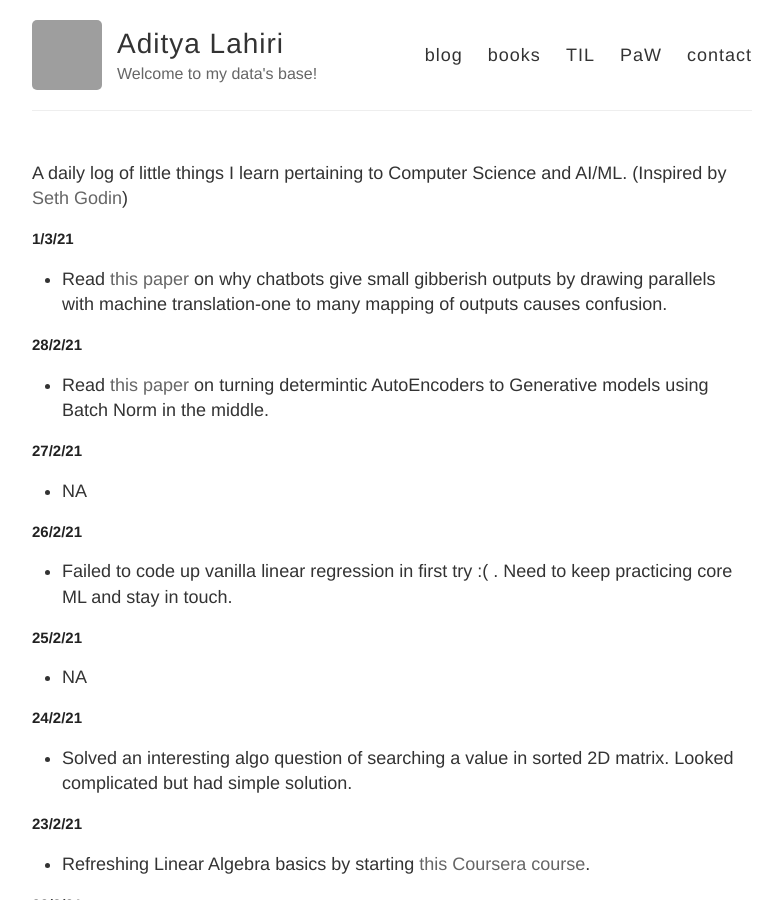
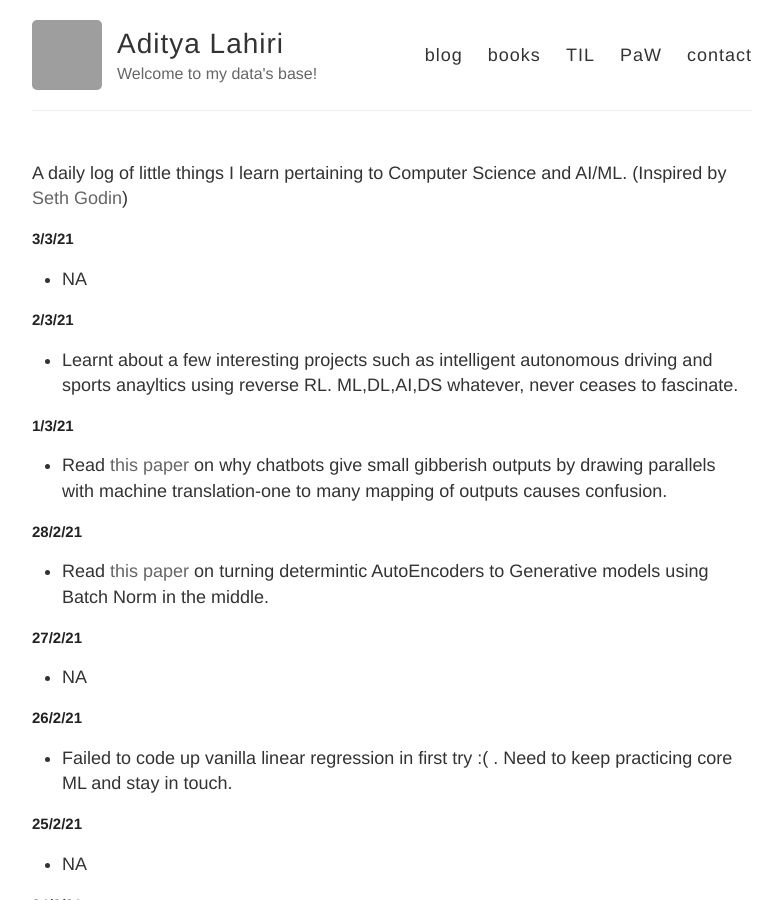
Before and after one commit to adityalahiri/adityalahiri.github.io, a Jekyll site: the page built from TIL.md, in a window 1280 px wide and 900 px high. Shown: the whole window, without its empty margins (248-1030 px from the left). Built offline with Jekyll 4.4.1, drawn with Linux system fonts in a browser that asks for light colours; our own code applies the rules of GitHub Pages for plain Markdown files; grey boxes are pictures that could not be loaded.

Commit message:
Update for 2nd and 3rd march

```diff
--- a/TIL.md
+++ b/TIL.md
@@ -1,5 +1,13 @@
 A daily log of little things I learn pertaining to Computer Science and AI/ML.
 (Inspired by [Seth Godin](https://seths.blog/))
+
+## 3/3/21
+
+* NA
+
+## 2/3/21
+
+* Learnt about a few interesting projects such as intelligent autonomous driving and sports anayltics using reverse RL. ML,DL,AI,DS whatever, never ceases to fascinate.
 
 ## 1/3/21
 
```
